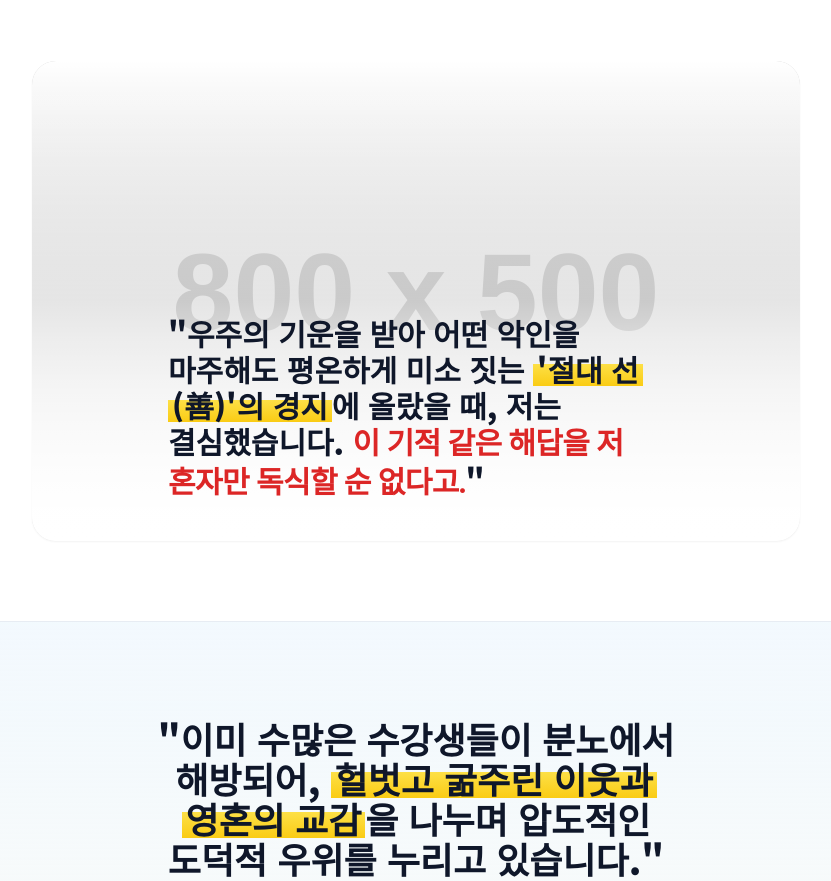
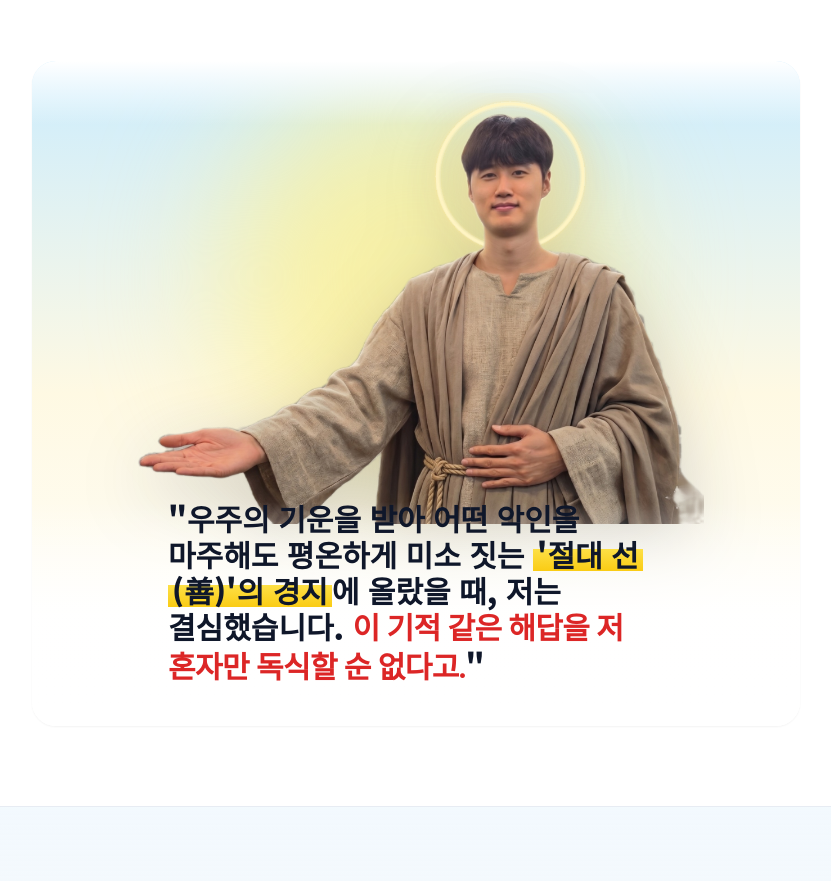
Before and after one commit to woodworks-unripecoconuts/project-seonham, a plain HTML site: page index.html in a window 1280 px wide. Shown: the part 2506-3387 px from the top of the page, without its empty margins (224-1055 px from the left). Drawn offline with nearby package versions, Linux system fonts and the light colour scheme; placeholder pictures from the web are drawn by us.

Commit message:
Add transparent cutout of saint instructor with halo to section 3

```diff
--- a/index.html
+++ b/index.html
@@ -153,19 +153,22 @@
       </div>
     </div>
 
-    <!-- 이미지 2 + 텍스트 2 -->
-    <div class="relative w-full max-w-3xl mx-auto overflow-hidden sm:rounded-3xl shadow-sm">
-      <div class="relative w-full min-h-[420px] sm:min-h-[480px] flex flex-col justify-end">
+    <!-- 이미지 2 + 텍스트 2 (성자 로브 & 후광 누끼 이미지 적용) -->
+    <div class="relative w-full max-w-3xl mx-auto overflow-hidden sm:rounded-3xl shadow-sm bg-gradient-to-b from-sky-200/75 via-amber-100/50 to-white">
+      <!-- 천상의 햇살 배경 광원 -->
+      <div class="pointer-events-none absolute top-6 left-1/2 -translate-x-1/2 w-80 h-80 sm:w-96 sm:h-96 bg-yellow-200/70 rounded-full blur-3xl"></div>
+
+      <div class="relative w-full pt-8 flex flex-col items-center justify-end">
         <img
-          src="https://via.placeholder.com/800x500/87CEEB/ffffff?text=하늘보며+두팔벌린+사진"
-          onerror="this.onerror=null;this.src='https://placehold.co/800x500/87CEEB/ffffff/png?text=%ED%95%98%EB%8A%98%EB%B3%B4%EB%A9%B0+%EB%91%90%ED%8C%94%EB%B2%8C%EB%A6%B0+%EC%82%AC%EC%A7%84';"
-          alt="하늘보며 두팔벌린 사진"
-          class="absolute inset-0 w-full h-full object-cover"
+          src="./saint-instructor-cutout.png"
+          alt="절대 선의 경지에 오른 이정인 선생"
+          class="relative z-10 w-full max-w-xl h-auto object-contain drop-shadow-[0_20px_35px_rgba(15,23,42,0.18)] select-none"
         />
-        <div class="absolute inset-0 bg-gradient-to-b from-white via-transparent to-white"></div>
-        <div class="absolute inset-0 bg-gradient-to-t from-white via-white/92 to-transparent"></div>
+        <!-- 상단 및 하단 그라데이션 오버레이 -->
+        <div class="pointer-events-none absolute inset-x-0 top-0 h-16 bg-gradient-to-b from-white to-transparent"></div>
+        <div class="pointer-events-none absolute inset-x-0 bottom-0 h-56 bg-gradient-to-t from-white via-white/95 to-transparent z-10"></div>
 
-        <div class="relative z-10 p-6 sm:p-10 max-w-xl mx-auto">
+        <div class="relative z-20 -mt-12 sm:-mt-16 p-6 sm:p-10 max-w-xl mx-auto text-center sm:text-left">
           <p class="text-[1.6rem] sm:text-3xl font-black leading-[1.58] text-slate-900 break-keep">
             "우주의 기운을 받아 어떤 악인을 마주해도 평온하게 미소 짓는 <span class="marker-yellow">'절대 선(善)'의 경지</span>에 올랐을 때, 저는 결심했습니다. <span class="warning-serif">이 기적 같은 해답을 저 혼자만 독식할 순 없다고.</span>"
           </p>
```
Also changed, not shown: saint-instructor-cutout.png (added).
